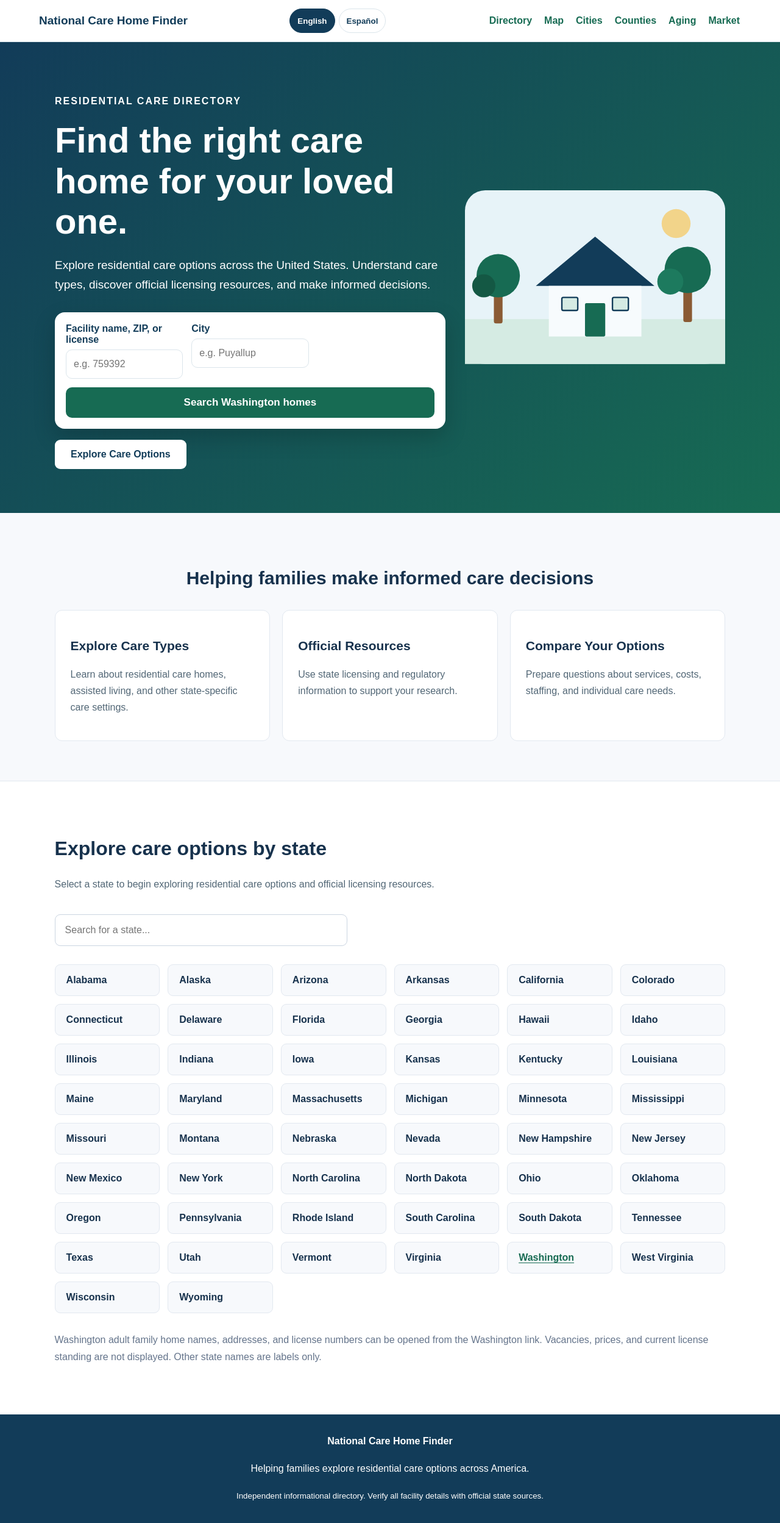
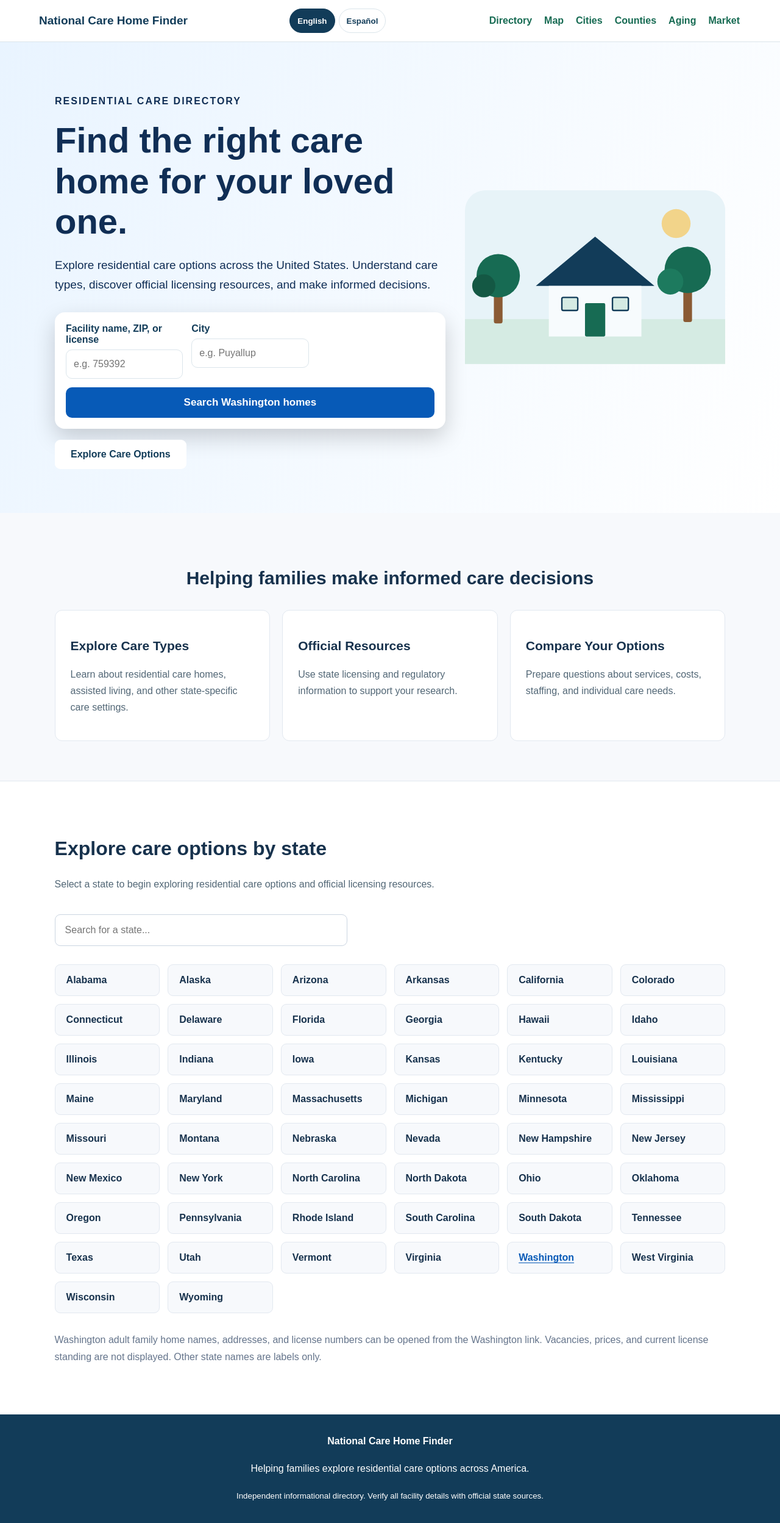
Before and after one commit to jadooh1/national-care-home-finder, a Next.js app: page / in a window 1280 px wide. Shown: the whole page at 61% size. Built offline with nearby package versions, Linux system fonts and the light colour scheme; no server answers.

Commit message:
style(home): begin approved blue-white homepage visual alignment

```diff
--- a/app/page.tsx
+++ b/app/page.tsx
@@ -38,8 +38,8 @@ export default function Home() {
 
       <section
         style={{
-          background: "linear-gradient(135deg, #123c59, #176b53)",
-          color: "white",
+          background: "linear-gradient(115deg, #e9f4ff, #ffffff)",
+          color: "#102e55",
           padding: "72px 7%",
         }}
       >
@@ -102,7 +102,7 @@ export default function Home() {
               </div>
               <button
                 type="submit"
-                style={{ gridColumn: "1 / -1", background: "#176b53", color: "#ffffff", border: 0, borderRadius: 10, padding: "15px 18px", fontWeight: 800, fontSize: 17, cursor: "pointer" }}
+                style={{ gridColumn: "1 / -1", background: "#075ab7", color: "#ffffff", border: 0, borderRadius: 10, padding: "15px 18px", fontWeight: 800, fontSize: 17, cursor: "pointer" }}
               >
                 {t.searchButton}
               </button>
@@ -223,7 +223,7 @@ export default function Home() {
                   <Link
                     href={href}
                     style={{
-                      color: "#176b53",
+                      color: "#075ab7",
                       textDecoration: "underline",
                       textUnderlineOffset: 3,
                       display: "block",
```
